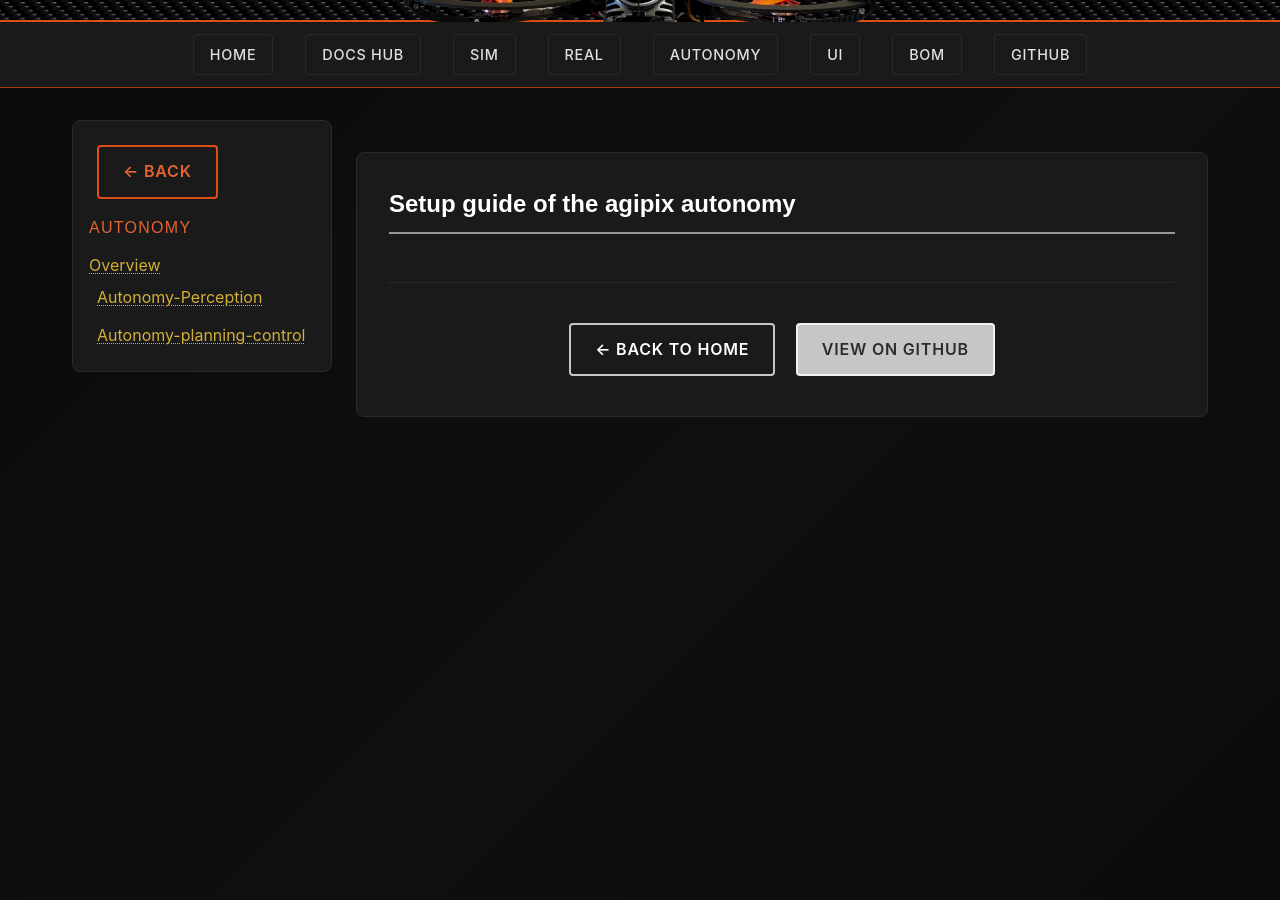
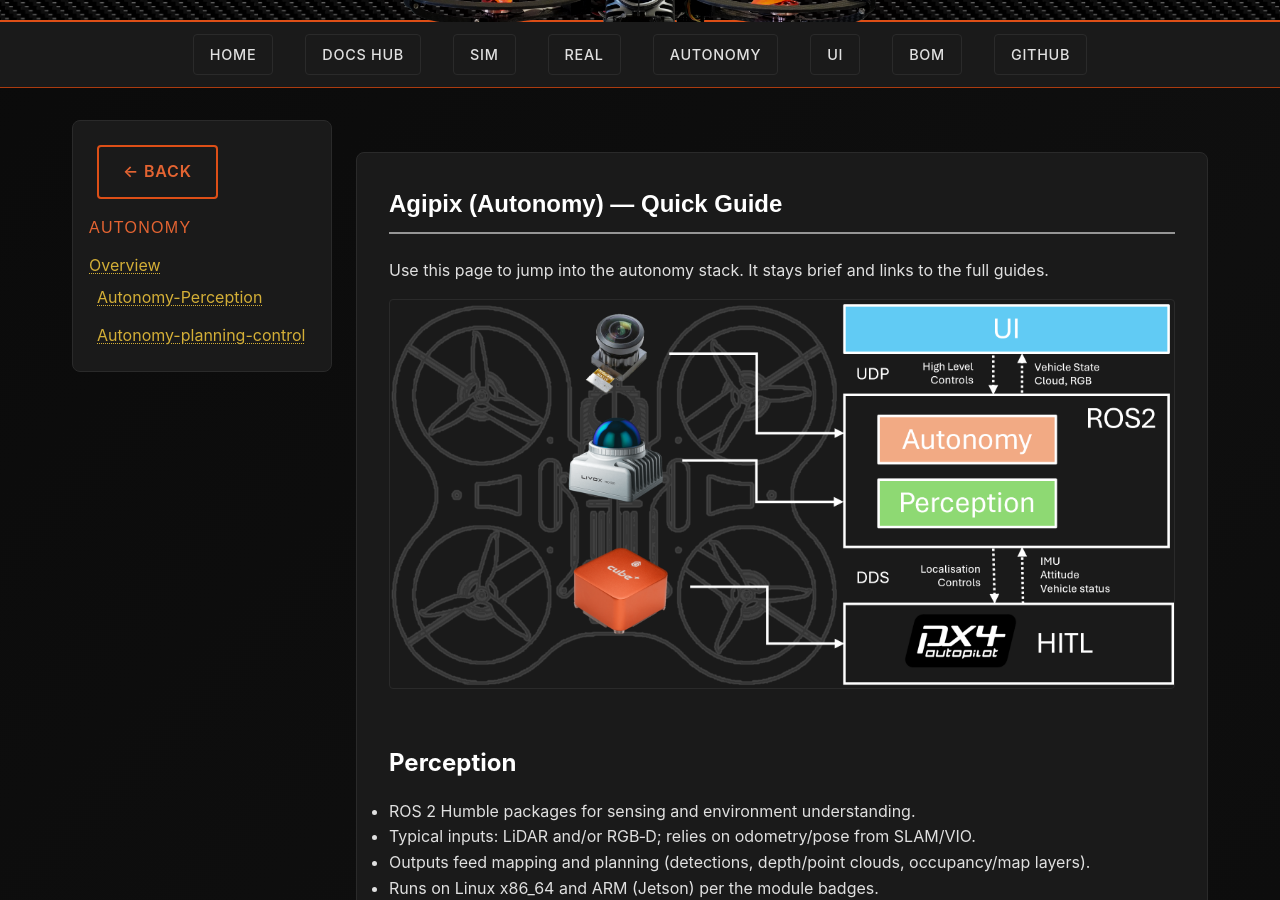
Before and after one commit to SasaKuruppuarachchi/agipix, a Jekyll site: the page built from docs/autonomy/index.md, in a window 1280 px wide and 900 px high, scrolled down 191 px. Built offline with Jekyll 4.4.1, drawn with Linux system fonts in a browser that asks for light colours; some of the changed text lies outside the part shown.

Commit message:
Add new overview images and enhance documentation for autonomy and simulation guides

```diff
--- a/docs/autonomy/index.md
+++ b/docs/autonomy/index.md
@@ -2,4 +2,27 @@
 title: Overview
 layout: doc
 ---
-# Setup guide of the agipix autonomy
+# Agipix (Autonomy) — Quick Guide
+
+Use this page to jump into the autonomy stack. It stays brief and links to the full guides.
+
+![Autonomy overview](../../assets/images/diag/auto_overview.png)
+
+## Perception
+
+- ROS 2 Humble packages for sensing and environment understanding.
+- Typical inputs: LiDAR and/or RGB‑D; relies on odometry/pose from SLAM/VIO.
+- Outputs feed mapping and planning (detections, depth/point clouds, occupancy/map layers).
+- Runs on Linux x86_64 and ARM (Jetson) per the module badges.
+
+## Planning & Control
+
+- Modular ROS 2 stack: mapping, global/trajectory planning, tracking controller, and mission wrappers.
+- Supports tasks like autonomous navigation, exploration, and inspection.
+- Built with colcon; typically used with Docker + Isaac ROS runtime.
+- Demos mirror between simulation and PX4/real flight for behavior parity.
+
+## Next steps
+- If you haven’t set up the runtime yet, see real robot [Software Setup](../real/3_software_setup.md).
+- To run in simulator first: go to simulation [Quick Guide](../sim/index.md).
+- Coming from hardware bring-up? Start at real robot [Quick Guide](../real/index.md).
```
Also changed, not shown: docs/sim/index.md (+25 -1 lines), assets/images/diag/auto_overview.png (added), assets/images/diag/sim_overview.png (added), assets/images/shiloet.png (added).
